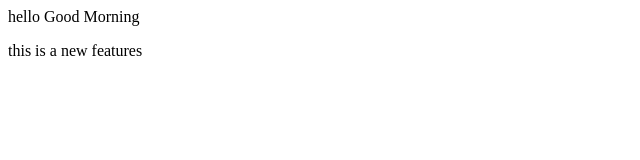
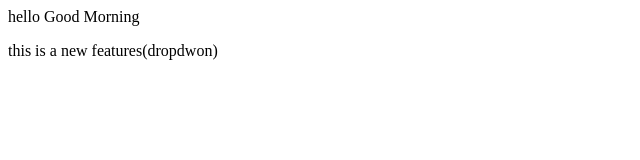
Before and after one commit to Itisha-Thummar/localrepo, a plain HTML site: page index.html in a window 1280 px wide. Shown: the full height of the page, 0-640 px from the left. Drawn offline with Linux system fonts and the light colour scheme.

```diff
--- a/index.html
+++ b/index.html
@@ -1,2 +1,2 @@
 <p>hello Good Morning</p>
-<p>this is a new features</p>
+<p>this is a new features(dropdwon)</p>
```
